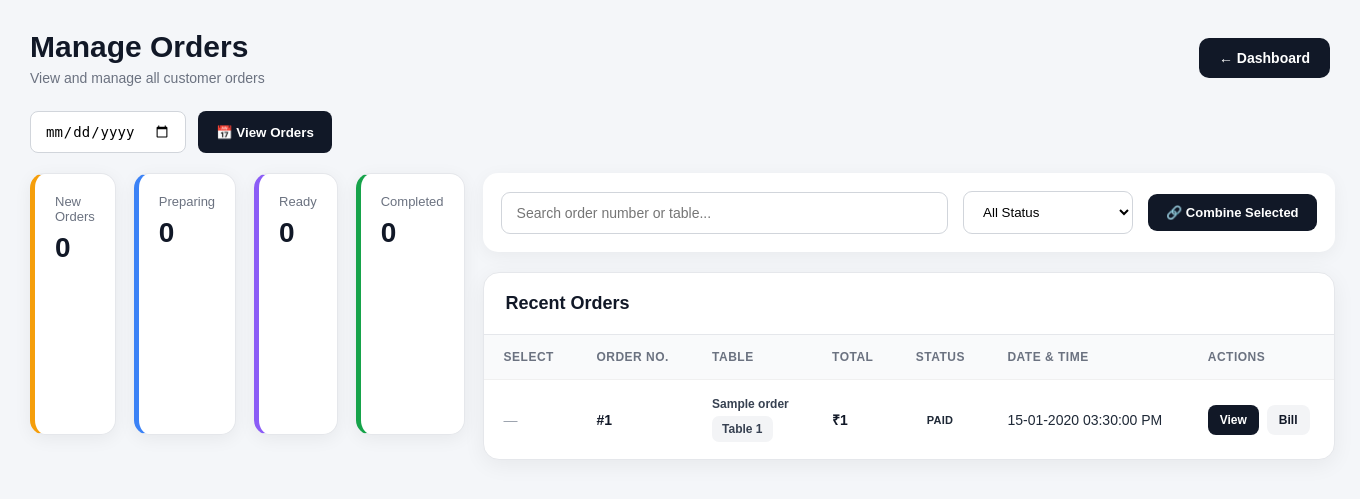
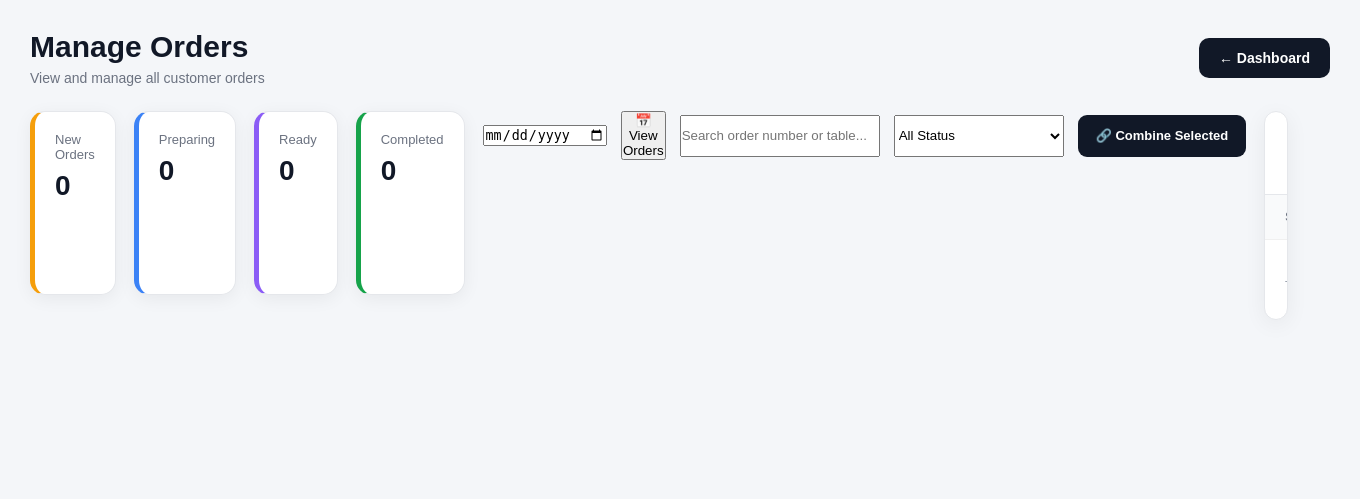
Before and after one commit to mohammadfaizan7844-design/restaurant-order-system, a Flask app: template templates/admin/orders.html in a window 1360 px wide. Shown: the top 499 px of the page. Run offline with Flask 3, Linux system fonts and the light colour scheme; the template is opened without the code that fills it: most values are stand-ins (such as "Sample title", 1, 10 or a date in 2020).

Commit message:
Add date filter to manage orders

```diff
--- a/templates/admin/orders.html
+++ b/templates/admin/orders.html
@@ -111,41 +111,65 @@
 
       /* TOOLBAR */
       .toolbar {
+    display: flex;
+    align-items: center;
+    gap: 14px;
+    flex-wrap: nowrap;
+}
+
+.date-filter {
+    display: flex;
+    align-items: center;
+    gap: 8px;
+    flex-shrink: 0;
+}
+
+.date-filter input {
+    height: 42px;
+    width: 145px;
+    padding: 0 10px;
+    border: 1px solid #d1d5db;
+    border-radius: 9px;
     background: white;
-        padding: 18px;
-        border-radius: 15px;
-        margin-bottom: 20px;
-        display: flex;
-        justify-content: space-between;
-        align-items: center;
-        gap: 15px;
-        box-shadow: 0 4px 18px rgba(0, 0, 0, 0.05);
+    font-size: 13px;
+}
+
+.date-filter button {
+    height: 42px;
+    padding: 0 14px;
+    border: none;
+    border-radius: 9px;
+    background: #111827;
+    color: white;
+    font-weight: 600;
+    cursor: pointer;
+    white-space: nowrap;
 }
 
 .search-box {
     flex: 1;
+    min-width: 200px;
 }
 
 .search-box input {
     width: 100%;
-        padding: 12px 15px;
-        border: 1px solid #d1d5db;
-        border-radius: 9px;
-        outline: none;
-        font-size: 14px;
+    height: 42px;
+    box-sizing: border-box;
 }
 
-      .search-box input:focus {
-        border-color: #111827;
+.filter-box {
+    flex-shrink: 0;
 }
 
 .filter-box select {
-        padding: 12px 15px;
-        border: 1px solid #d1d5db;
-        border-radius: 9px;
-        background: white;
-        outline: none;
-        min-width: 170px;
+    height: 42px;
+    width: 170px;
+}
+
+.combine-btn {
+    height: 42px;
+    flex-shrink: 0;
+    white-space: nowrap;
 }
 
       /* TABLE CARD */
@@ -421,49 +445,6 @@
         </a>
    </div>
 
-<!-- DATE FILTER -->
-<form
-  method="GET"
-  action="{{ url_for('admin_orders') }}"
-  style="
-    display:flex;
-    align-items:center;
-    gap:12px;
-    margin:20px 0;
-    flex-wrap:wrap;
-  "
->
-
-  <input
-    type="date"
-    name="date"
-    value="{{ selected_date }}"
-    style="
-      height:42px;
-      padding:0 14px;
-      border:1px solid #d1d5db;
-      border-radius:8px;
-      font-size:14px;
-    "
-  >
-
-  <button
-    type="submit"
-    style="
-      height:42px;
-      padding:0 18px;
-      border:none;
-      border-radius:8px;
-      background:#111827;
-      color:white;
-      font-weight:600;
-      cursor:pointer;
-    "
-  >
-    📅 View Orders
-  </button>
-
-</form>
 
 {% if orders %}
 
@@ -494,6 +475,25 @@
       <!-- SEARCH + FILTER -->
       <form method="POST" action="{{ url_for('combine_selected_orders') }}">
         <div class="toolbar">
+            <!-- DATE -->
+    <form
+        method="GET"
+        action="{{ url_for('admin_orders') }}"
+        class="date-filter"
+    >
+
+        <input
+            type="date"
+            name="date"
+            value="{{ selected_date }}"
+        >
+
+        <button type="submit">
+            📅 View Orders
+        </button>
+
+    </form>
+
           <div class="search-box">
             <input
               type="text"
```
Lines whose indentation alone changed are shown as unchanged.
